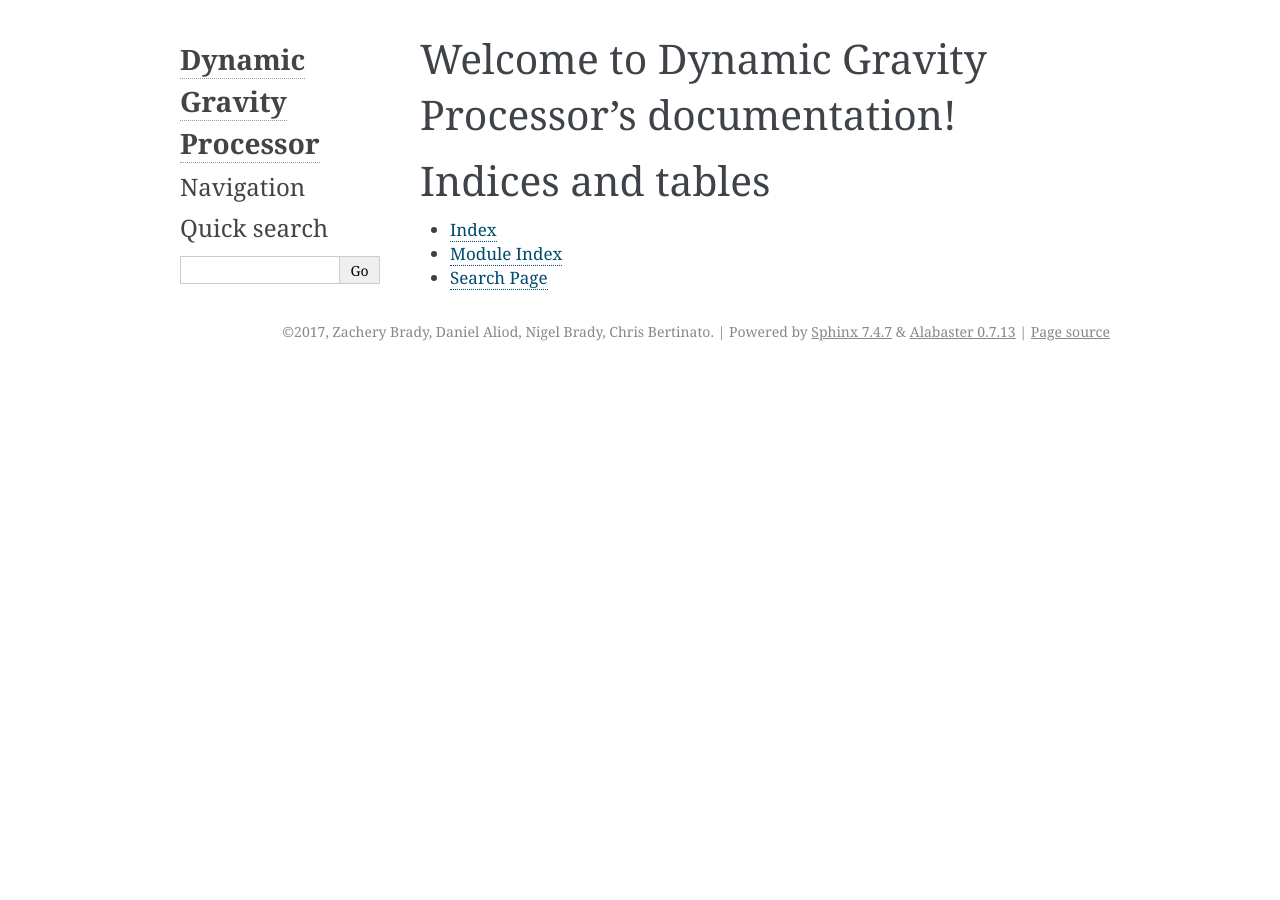
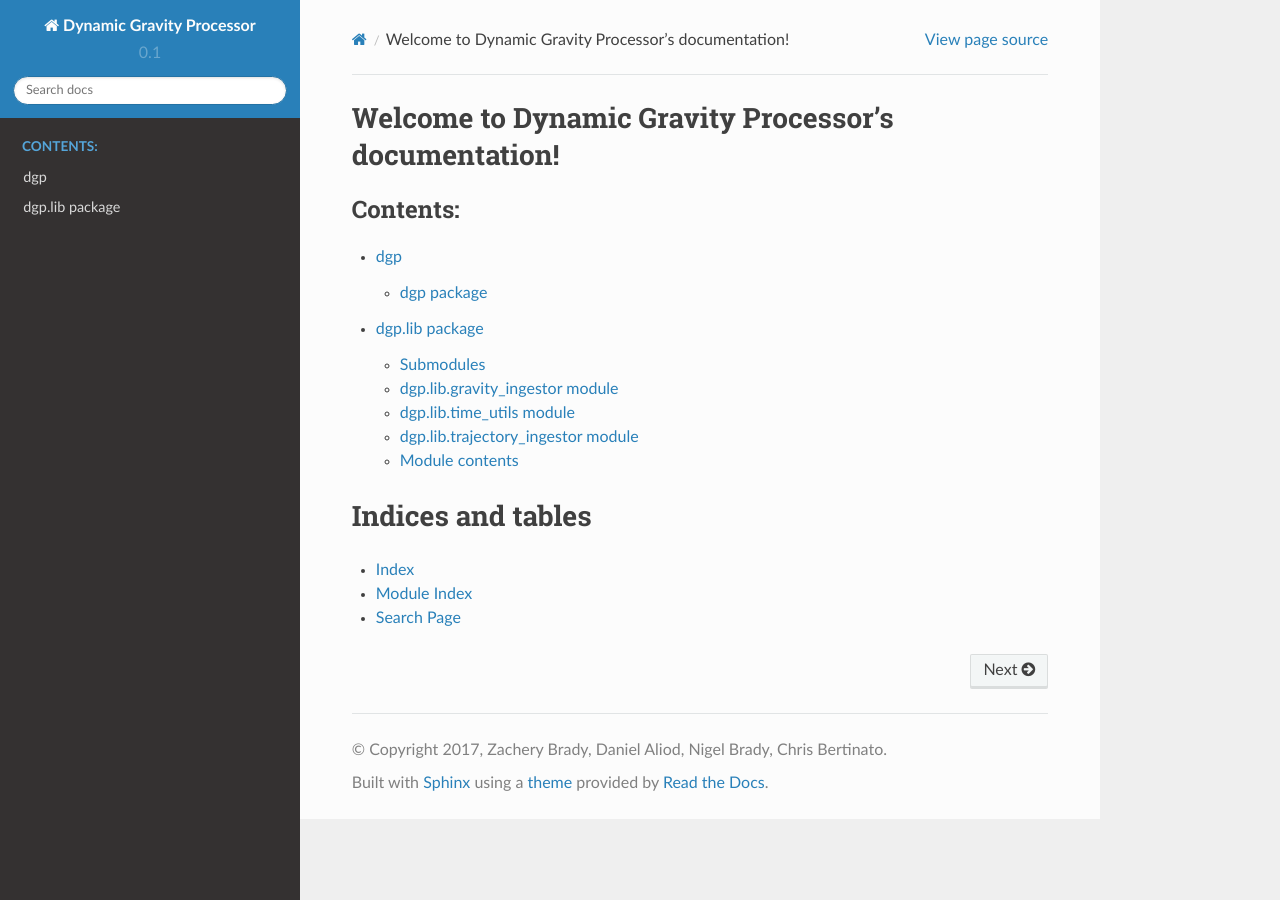
Before and after one commit to DynamicGravitySystems/DGP, a Sphinx documentation site: the page built from docs/source/index.rst, in a window 1280 px wide. Built offline with Sphinx 7.4.7 and the Read the Docs theme 2.0.0, drawn with Linux system fonts in a browser that asks for light colours.

Commit message:
Updated config.py and source rst files for Sphinx.

```diff
--- a/docs/source/conf.py
+++ b/docs/source/conf.py
@@ -17,9 +17,10 @@
 # add these directories to sys.path here. If the directory is relative to the
 # documentation root, use os.path.abspath to make it absolute, like shown here.
 #
-# import os
-# import sys
-# sys.path.insert(0, os.path.abspath('.'))
+import os
+import sys
+sys.path.insert(0, os.path.abspath('.'))
+sys.path.insert(0, os.path.abspath('../..'))
 
 
 # -- General configuration ------------------------------------------------
@@ -35,7 +36,12 @@ extensions = ['sphinx.ext.autodoc',
     'sphinx.ext.doctest',
     'sphinx.ext.todo',
     'sphinx.ext.mathjax',
-    'sphinx.ext.viewcode']
+    'sphinx.ext.viewcode',
+    'sphinx.ext.napoleon']
+
+napoleon_google_docstring = False
+napoleon_use_param = False
+napoleon_use_ivar = True
 
 # Add any paths that contain templates here, relative to this directory.
 templates_path = ['_templates']
@@ -87,7 +93,7 @@ todo_include_todos = True
 # The theme to use for HTML and HTML Help pages.  See the documentation for
 # a list of builtin themes.
 #
-html_theme = 'alabaster'
+html_theme = 'sphinx_rtd_theme'
 
 # Theme options are theme-specific and customize the look and feel of a theme
 # further.  For a list of options available for each theme, see the
--- /dev/null
+++ b/docs/source/dgp.lib.rst
@@ -0,0 +1,38 @@
+dgp\.lib package
+================
+
+Submodules
+----------
+
+dgp\.lib\.gravity\_ingestor module
+----------------------------------
+
+.. automodule:: dgp.lib.gravity_ingestor
+    :members:
+    :undoc-members:
+    :show-inheritance:
+
+dgp\.lib\.time\_utils module
+----------------------------
+
+.. automodule:: dgp.lib.time_utils
+    :members:
+    :undoc-members:
+    :show-inheritance:
+
+dgp\.lib\.trajectory\_ingestor module
+-------------------------------------
+
+.. automodule:: dgp.lib.trajectory_ingestor
+    :members:
+    :undoc-members:
+    :show-inheritance:
+
+
+Module contents
+---------------
+
+.. automodule:: dgp.lib
+    :members:
+    :undoc-members:
+    :show-inheritance:
--- /dev/null
+++ b/docs/source/dgp.rst
@@ -0,0 +1,17 @@
+dgp package
+===========
+
+Subpackages
+-----------
+
+.. toctree::
+
+    dgp.lib
+
+Module contents
+---------------
+
+.. automodule:: dgp
+    :members:
+    :undoc-members:
+    :show-inheritance:
--- a/docs/source/index.rst
+++ b/docs/source/index.rst
@@ -10,6 +10,9 @@ Welcome to Dynamic Gravity Processor's documentation!
    :maxdepth: 2
    :caption: Contents:
 
+   modules
+   dgp.lib
+
 
 
 Indices and tables
--- /dev/null
+++ b/docs/source/modules.rst
@@ -0,0 +1,7 @@
+dgp
+===
+
+.. toctree::
+   :maxdepth: 4
+
+   dgp
```
Also changed, not shown: requirements.txt (+26 -3 lines).
